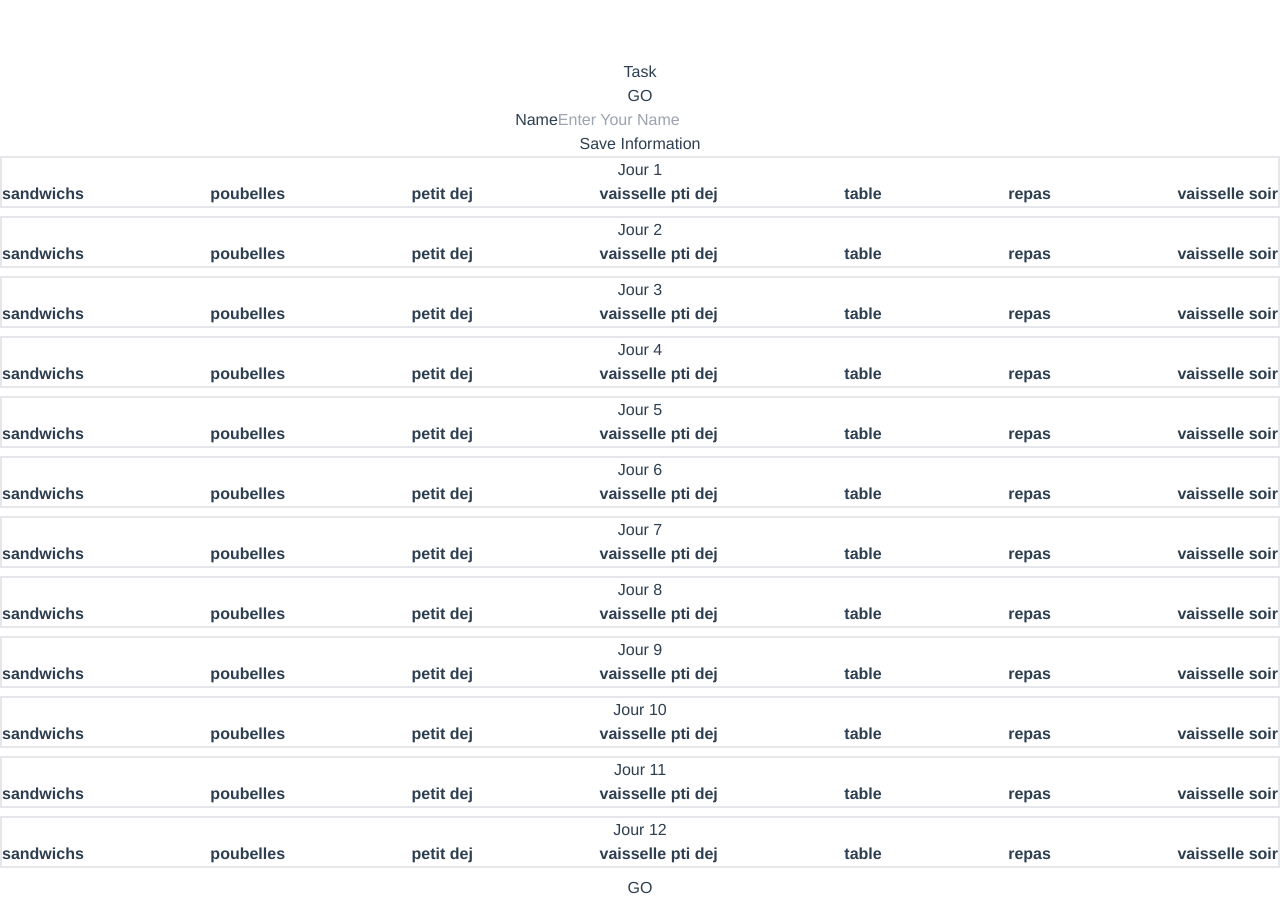
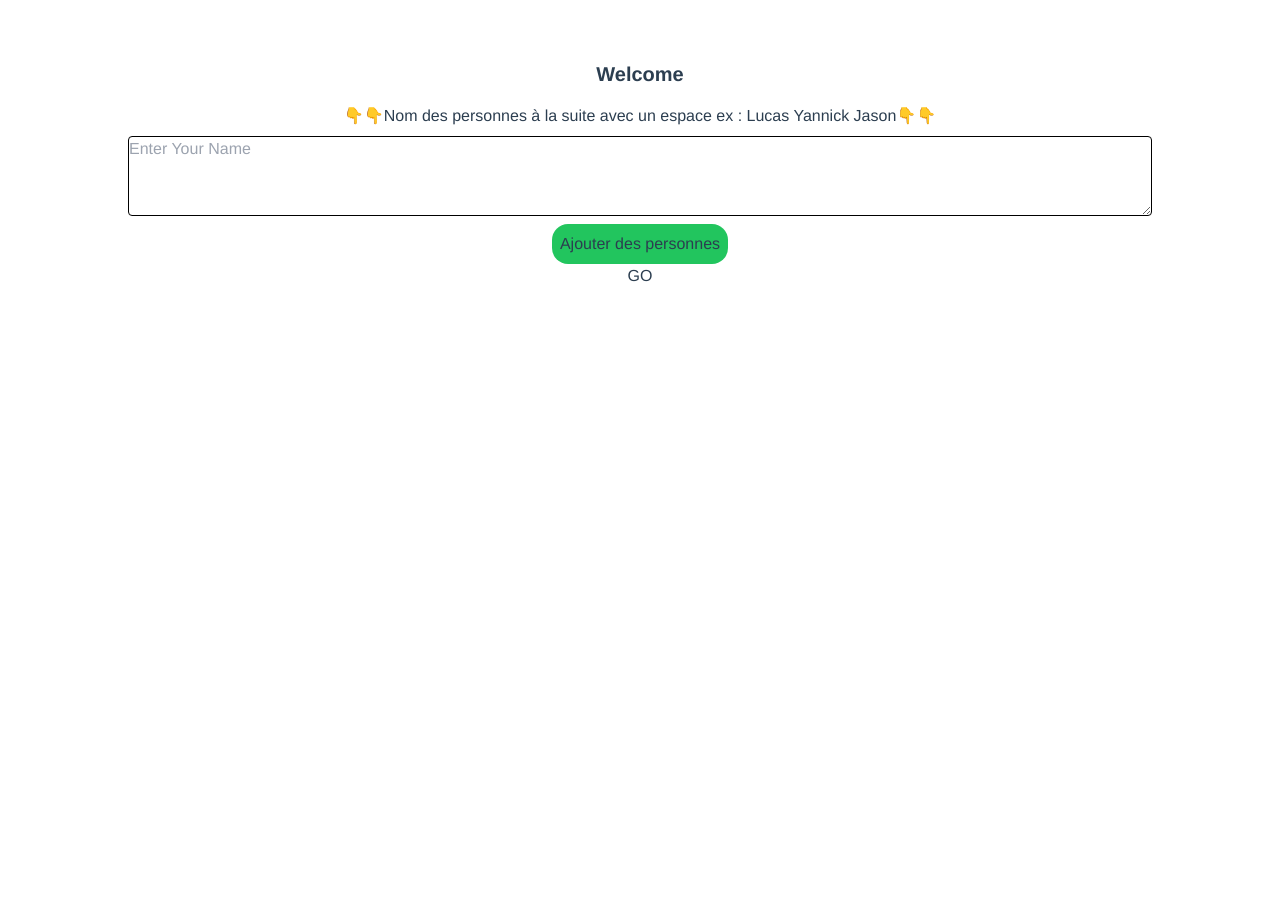
Before and after one commit to Sky-Flare/NurseryFlow, a Vue app: page / in a window 1280 px wide. After the commit the page ends 800 px from the top, so only its background shows below. Built offline with nearby package versions, Linux system fonts and the light colour scheme.

Commit message:
form users

```diff
--- a/src/components/Tasks.vue
+++ b/src/components/Tasks.vue
@@ -1,13 +1,13 @@
 <template>
-  <h1>Task</h1>
-  <div class="cursor-pointer" @click="launch">GO</div>
+  <h1 class="font-bold text-xl mb-4">Welcome</h1>
   <div>
-    <form @submit.prevent="onSubmit" class="add-form">
-      <div class="form-control">
-        <label>Name</label>
-        <input type="text" v-model="name" name="name" placeholder="Enter Your Name" />
+    <form @submit.prevent="onSubmitUsers" class="add-form flex items-center justify-center flex-col">
+      <div class="form-control flex flex-col items-center justify-center w-[80%]">
+        <label class="mb-2">👇👇Nom des personnes à la suite avec un espace ex : Lucas Yannick Jason👇👇</label>
+        <textarea type="text" class="border border-black rounded w-full h-[5rem]" v-model="input" name="name"
+          placeholder="Enter Your Name" />
       </div>
-      <input type="submit" value="Save Information" class="btn btn-block" />
+      <input type="submit" value="Ajouter des personnes" class="p-2 bg-green-500 rounded-2xl mt-2 cursor-pointer" />
     </form>
   </div>
   <div class="flex flex-wrap">
@@ -15,6 +15,7 @@
       :class="user.tasks.length !== days ? 'text-red-400' : 'text-green-600'">
       {{ user.name }}+ {{ user.tasks.length }}</span>
   </div>
+  <template v-if="users.length">
     <div class="flex flex-col border-2 mb-2" v-for="day in days" :key="day" :day="day">
       Jour {{ day }}
       <div class="flex justify-between">
@@ -33,6 +34,8 @@
         </div>
       </div>
     </div>
+  </template>
+
 
   <div class="cursor-pointer" @click="launch">GO</div>
 </template>
@@ -79,16 +82,15 @@ const tasks = [
 const userToview = ref();
 const days = ref(12);
 let users = ref<user[]>([]);
-const name = ref("");
+const input = ref("");
 
-function onSubmit() {
-  console.log(name.value);
-
-  const newUser: user = { name: name.value, tasks: [] };
-
+function onSubmitUsers() {
+  const arrayUsers = input.value.split(' ');
+  arrayUsers.forEach((u) => {
+    const newUser: user = { name: u, tasks: [] };
     users.value.push(newUser);
-
-  name.value = "";
+  })
+  input.value = "";
 }
 const persPerTask = computed(() => {
   return Math.round(users.value.length / tasks.length);
```
Lines whose indentation alone changed are shown as unchanged.
